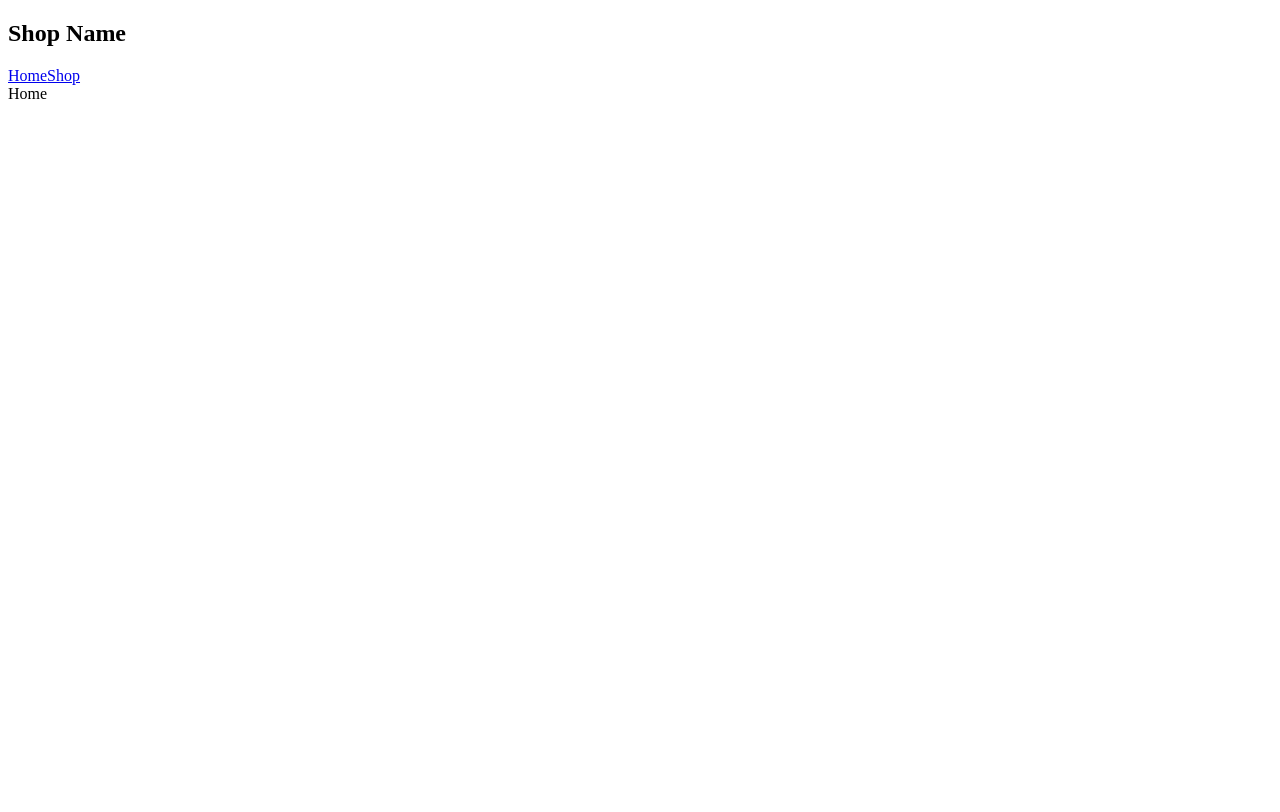
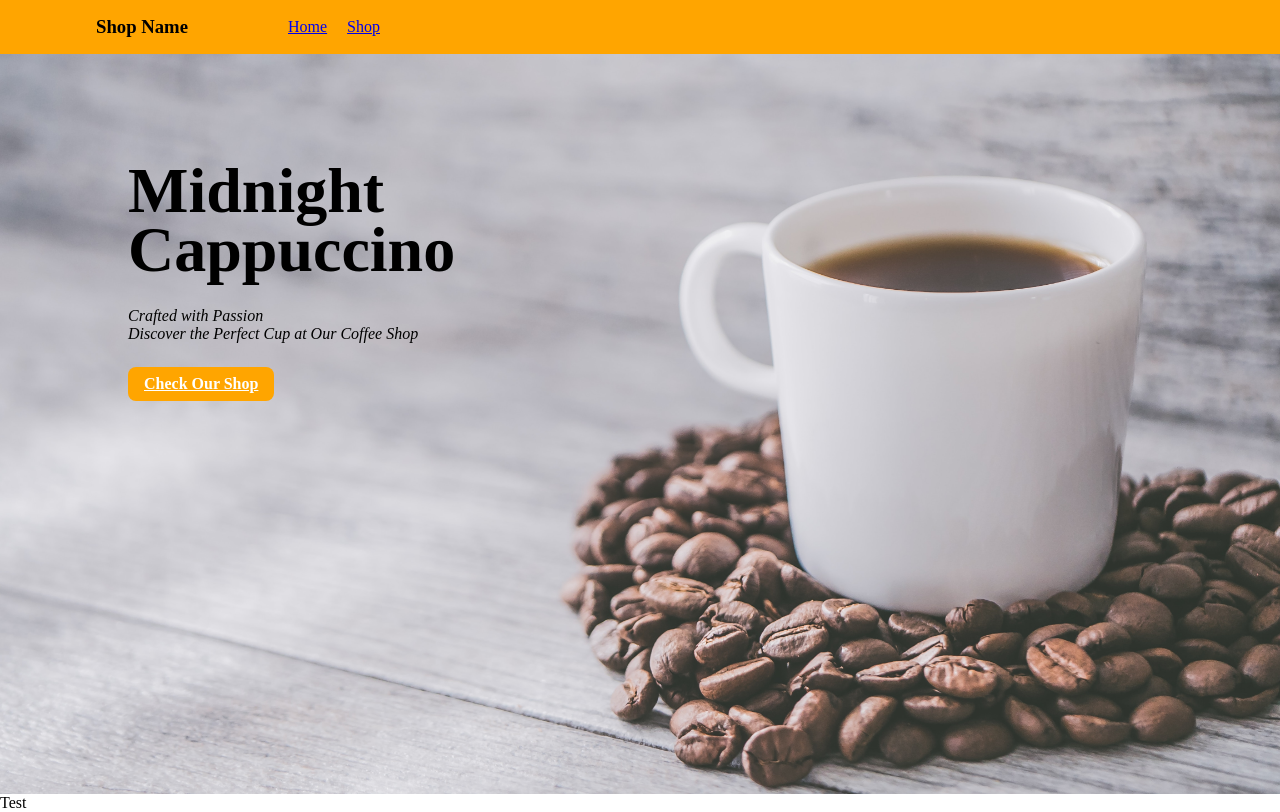
Before and after one commit to Shiielty/shop-site, a React (Vite) app: page / in a window 1280 px wide. Built offline with nearby package versions, Linux system fonts and the light colour scheme.

Commit message:
Code the homepage, hero section

```diff
--- a/src/index.css
+++ b/src/index.css
@@ -0,0 +1,5 @@
+* {
+  margin: 0;
+  padding: 0;
+  box-sizing: border-box;
+}
--- a/src/layouts/RootLayout.jsx
+++ b/src/layouts/RootLayout.jsx
@@ -1,13 +1,12 @@
-import { NavLink, Outlet } from "react-router-dom";
+import { Outlet } from "react-router-dom";
+import Navbar from "../components/Navbar";
 
 export default function RootLayout() {
   return (
     <>
       <header>
         <nav>
-          <h1>Shop Name</h1>
-          <NavLink to="/">Home</NavLink>
-          <NavLink to="shop">Shop</NavLink>
+          <Navbar />
         </nav>
       </header>
       <main>
--- /dev/null
+++ b/src/pages/Home.css
@@ -0,0 +1,49 @@
+.hero {
+  min-height: calc(100svh - 60px);
+  position: relative;
+  display: flex;
+  flex-direction: column;
+  align-items: start;
+}
+
+.hero-bg {
+  position: absolute;
+  top: 0;
+  height: 100%;
+  width: 100%;
+  background: url("../../public/hero-img.jpg") no-repeat center center fixed;
+  background-size: cover;
+  z-index: -1;
+  transform: scaleX(-1);
+}
+
+.hero-info {
+  width: 80%;
+  margin: 0 auto;
+  margin-top: 100px;
+}
+
+h2 {
+  font-size: 4rem;
+  margin-bottom: -15px;
+}
+
+h2:last-of-type {
+  margin-bottom: 20px;
+}
+
+.hero-text p {
+  font-style: italic;
+}
+
+#hero-btn {
+  display: inline-block;
+  font-weight: 700;
+  padding: 0.5em 1em;
+  background-color: orange;
+  color: white;
+  border: none;
+  border-radius: 0.5rem;
+  margin-top: 24px;
+  cursor: pointer;
+}
--- a/src/pages/Home.jsx
+++ b/src/pages/Home.jsx
@@ -1,3 +1,24 @@
+import { NavLink } from "react-router-dom";
+import "./Home.css";
+
 export default function Home() {
-  return <div>Home</div>;
+  return (
+    <>
+      <section className="hero">
+        <div className="hero-bg" />
+        <div className="hero-info">
+          <div className="hero-text">
+            <h2>Midnight</h2>
+            <h2>Cappuccino</h2>
+            <p>Crafted with Passion</p>
+            <p>Discover the Perfect Cup at Our Coffee Shop</p>
+          </div>
+          <NavLink to="shop" id="hero-btn">
+            Check Our Shop
+          </NavLink>
+        </div>
+      </section>
+      <section className="home-info">Test</section>
+    </>
+  );
 }
```
Also changed, not shown: public/hero-img.jpg (added).
